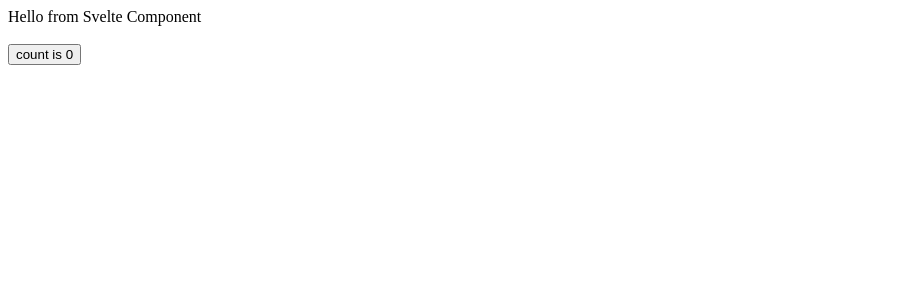
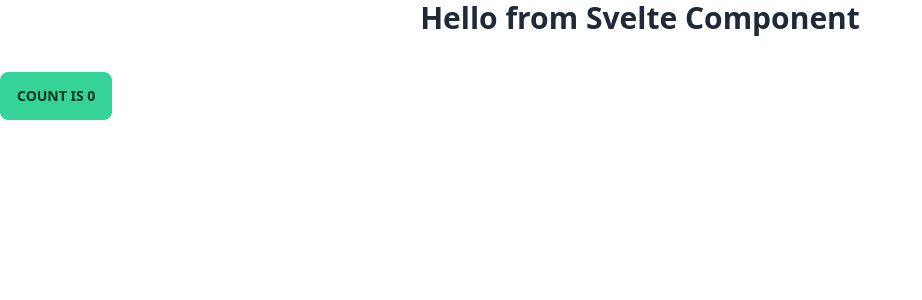
Before and after one commit to guhandelta/React-with-Svelte, a Svelte app: page / in a window 1280 px wide. Shown: the top 300 px of the page, without its empty margins (0-922 px from the left). Built offline with nearby package versions, Linux system fonts and the light colour scheme.

Commit message:
Shared CSS from React app to the Svelte app, using Tailwind

```diff
--- a/package.json
+++ b/package.json
@@ -19,10 +19,14 @@
     "@types/react": "^18.2.15",
     "@types/react-dom": "^18.2.7",
     "@vitejs/plugin-react": "^4.0.3",
+    "autoprefixer": "^10.4.14",
+    "daisyui": "^3.3.1",
     "eslint": "^8.45.0",
     "eslint-plugin-react": "^7.32.2",
     "eslint-plugin-react-hooks": "^4.6.0",
     "eslint-plugin-react-refresh": "^0.4.3",
+    "postcss": "^8.4.27",
+    "tailwindcss": "^3.3.3",
     "vite": "^4.4.5"
   }
 }
--- /dev/null
+++ b/postcss.config.cjs
@@ -0,0 +1,8 @@
+/** @type { import('tailwindcss').Config*/
+
+module.exports = {
+       plugins:{
+        tailwindcss:{},
+        autoprefixer:{}
+       }
+};
--- a/src/App.jsx
+++ b/src/App.jsx
@@ -1,5 +1,7 @@
 import { useState, useRef, useLayoutEffect } from 'react'
 import Hello from './Hello.svelte'
+
+import './index.css'
 
 function App() {
   const [count, setCount] = useState(0);
@@ -27,7 +29,7 @@
       <div>
         {/*Div to mount the Svelte component*/}
         <div ref={svelteRef}></div>
-        <button onClick={() => setCount((count) => count + 1)}>
+        <button className='btn btn-success' onClick={() => setCount((count) => count + 1)}>
           count is {count}
         </button>
       </div>
--- a/src/Hello.svelte
+++ b/src/Hello.svelte
@@ -1,3 +1,3 @@
-<div>
+<div class="text-3xl font-bold text-center">
     Hello from Svelte Component <br/> <br/>
 </div>
--- a/src/index.css
+++ b/src/index.css
@@ -0,0 +1,3 @@
+@tailwind base;
+@tailwind components;
+@tailwind utilities;
--- /dev/null
+++ b/tailwind.config.cjs
@@ -0,0 +1,14 @@
+/** @type { import('tailwindcss').Config*/
+
+module.exports = {
+    content: [
+      "./index.html",
+      "./src/**/*.{js,ts,jsx,tsx,mdx,svelte}"
+    ],
+    theme: {
+      extend: {},
+    },
+    plugins:[
+        require("daisyui")
+    ]
+};
```
Also changed, not shown: 1 other file (tests, documents, lock files or other folders).
